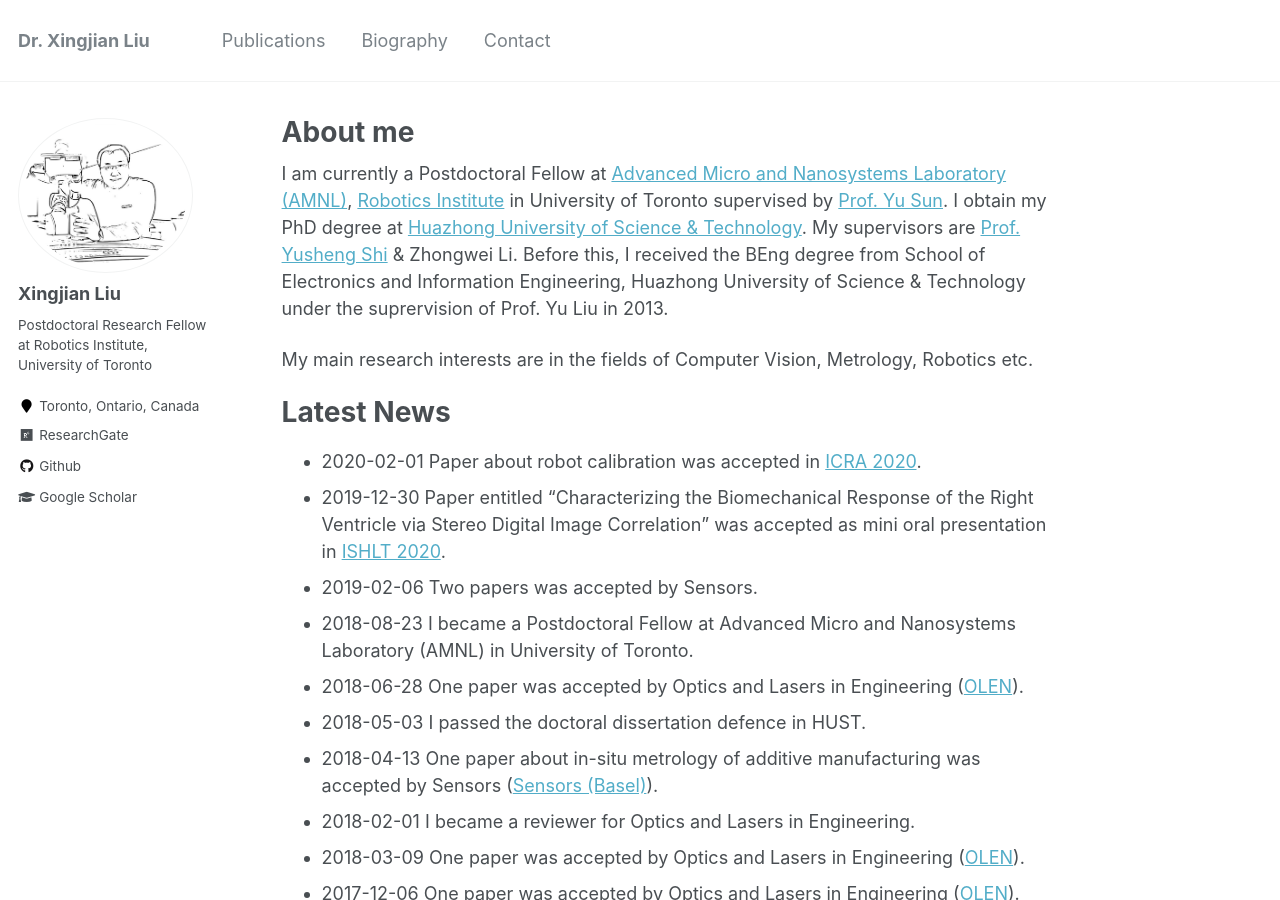
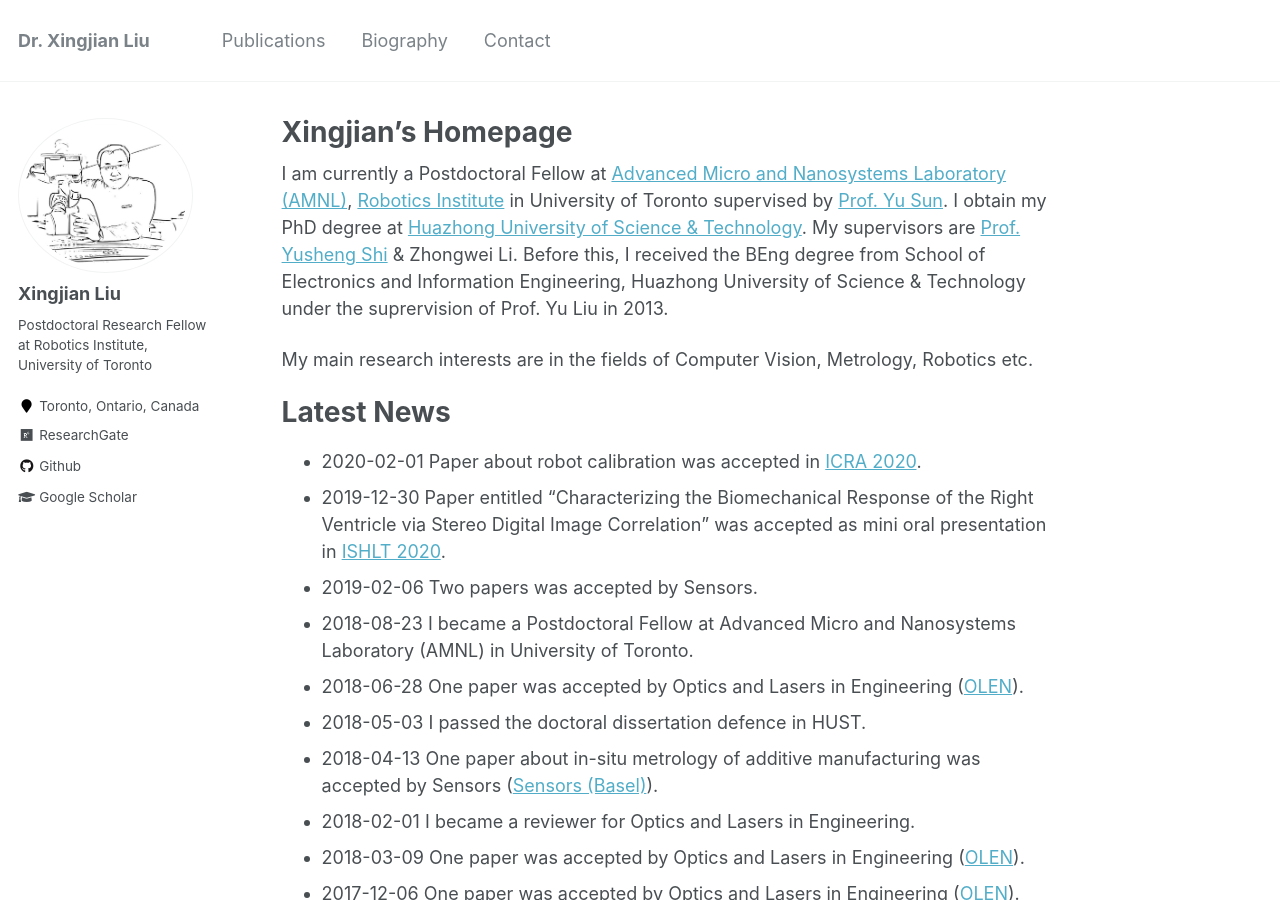
Before and after one commit to xingjianliu/xingjianliu.github.io, a Jekyll site: the page built from _pages/about.md, in a window 1280 px wide and 900 px high. Built offline with Jekyll 4.4.1, drawn with Linux system fonts in a browser that asks for light colours.

Commit message:
Update about.md

```diff
--- a/_pages/about.md
+++ b/_pages/about.md
@@ -1,6 +1,6 @@
 ---
 permalink: /
-title: "About me"
+title: "Xingjian's Homepage"
 excerpt: "About me"
 author_profile: true
 redirect_from:
```
